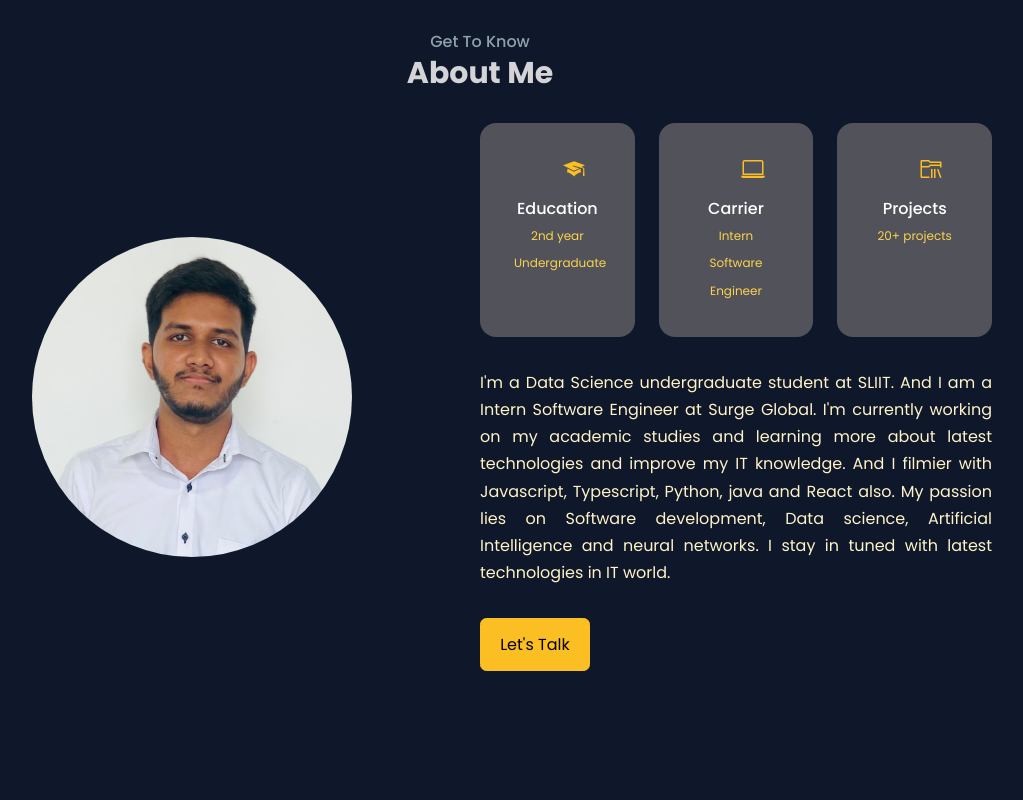
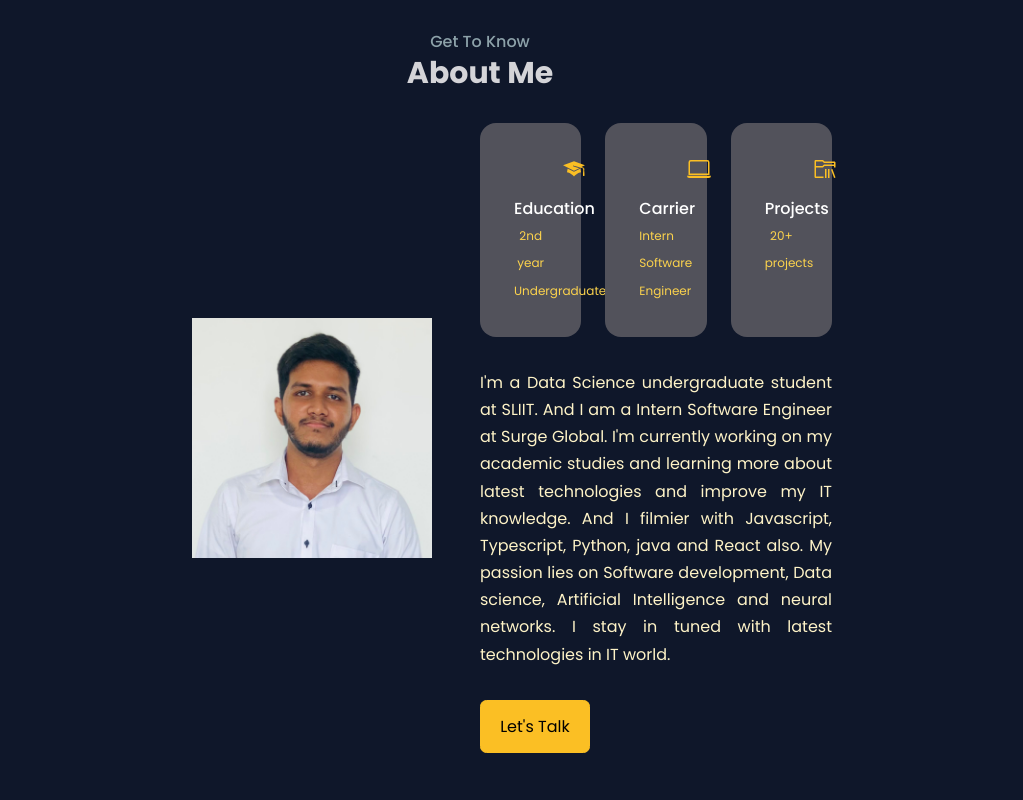
Before and after one commit to SasinduNanayakkara/MyPortfolio, a React (Create React App) app: page / in a window 1280 px wide. Shown: the part 900-1700 px from the top of the page, without its empty margins (160-1183 px from the left). Built offline with nearby package versions, Linux system fonts and the light colour scheme.

Commit message:
Add new general CSS

```diff
--- a/src/index.css
+++ b/src/index.css
@@ -13,15 +13,28 @@
     --div-bg-color: #71717a;
     --div-secondary-bg-color: #64748b;
     --transition : all 400ms ease;
+
+    --container-width-lg: 75%;
+    --container-width-md: 86%;
+    --container-width-sm: 90%;
 }
 
 html {
     scroll-behavior: smooth;
 }
+
+::-webkit-scrollbar {
+    display: none;
+}
 body {
     font-family: 'Poppins', sans-serif;
     line-height: 1.7;
     background-image: url(../src/Asserts/bg-texture.png);
+}
+
+.container {
+    max-width: var(--container-width-lg);
+    margin: 0 auto;
 }
 
 h1, h2, h3, h4, h5, h6 {
@@ -34,7 +47,6 @@ h1 {
 
 section {
     margin-top: 8rem;
-    height: 100vh;
     scroll-behavior: smooth;
 
 }
@@ -91,7 +103,6 @@ img {
     display: block;
     width: 80%;
     height: 70%;
-    border-radius: 70%;
     object-fit: cover;
 }
 
```
